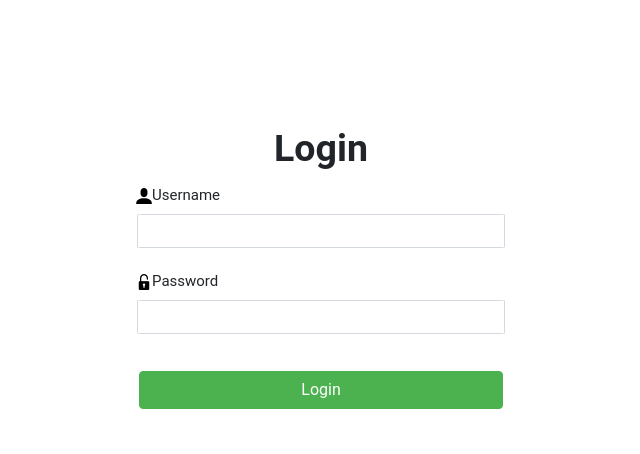
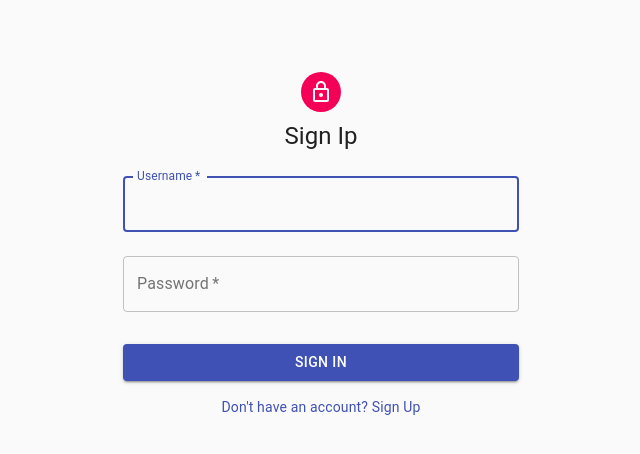
Before and after one commit to vantungo/Covid19-Tracker, a React (Create React App) app: page /login in a window 1280 px wide. Shown: the top 454 px of the page, without its empty margins (319-959 px from the left). Built offline with nearby package versions, Linux system fonts and the light colour scheme.

Commit message:
tunv - edit UI login page

```diff
--- a/src/components/Login/Login.js
+++ b/src/components/Login/Login.js
@@ -1,85 +1,121 @@
 import React, { useState, useRef } from "react";
-import "./style.css";
-import userImg from "./user.png";
-import passwordImg from "./password.png";
 import { useHistory } from "react-router-dom";
 import Swal from "sweetalert2";
 import { useDispatch } from "react-redux";
 import { GlobalActions } from "../../redux/slices/globalSlice";
+import Container from "@material-ui/core/Container";
+import CssBaseline from "@material-ui/core/CssBaseline";
+import TextField from "@material-ui/core/TextField";
+import Button from "@material-ui/core/Button";
+import Avatar from "@material-ui/core/Avatar";
+import Link from '@material-ui/core/Link';
+import { makeStyles } from "@material-ui/core/styles";
+import Grid from "@material-ui/core/Grid";
+import LockOutlinedIcon from "@material-ui/icons/LockOutlined";
+import Typography from "@material-ui/core/Typography";
+
+const useStyles = makeStyles((theme) => ({
+  paper: {
+    marginTop: theme.spacing(8),
+    display: "flex",
+    flexDirection: "column",
+    alignItems: "center",
+  },
+  avatar: {
+    margin: theme.spacing(1),
+    backgroundColor: theme.palette.secondary.main,
+  },
+  form: {
+    width: "100%",
+    marginTop: theme.spacing(1),
+  },
+  submit: {
+    margin: theme.spacing(3, 0, 2),
+  },
+}));
 
 function Login(props) {
   const history = useHistory();
-  const [username, setUsername] = useState("");
-  const [password, setPassword] = useState("");
   const dispatch = useDispatch();
+  const classes = useStyles();
 
-  const login = (e) => {
-    if (username === "" && password === "") {
-      alert("Enter username or password!");
-    } else if (username === "admin" && password === "admin") {
-      dispatch(GlobalActions.loadingPage(true));
-      localStorage.setItem("token", true);
-      setTimeout(() => {
-        dispatch(GlobalActions.loadingPage(false));
-      }, 2000);
-      history.push("/");
-    } else {
-      Swal.fire({
-        position: "center-center",
-        icon: "error",
-        title: "Login failed!",
-        text: "Your email or password is incorrect.",
-        showConfirmButton: false,
-      });
-    }
+  // const login = (e) => {
+  //   if (username === "" && password === "") {
+  //     alert("Enter username or password!");
+  //   } else if (username === "admin" && password === "admin") {
+  //     dispatch(GlobalActions.loadingPage(true));
+  //     localStorage.setItem("token", true);
+  //     setTimeout(() => {
+  //       dispatch(GlobalActions.loadingPage(false));
+  //     }, 2000);
+  //     history.push("/");
+  //   } else {
+  //     Swal.fire({
+  //       position: "center-center",
+  //       icon: "error",
+  //       title: "Login failed!",
+  //       text: "Your email or password is incorrect.",
+  //       showConfirmButton: false,
+  //     });
+  //   }
+  // };
+
+  const handleLinkToRegister = () => {
+    history.push("/signup");
   };
 
-  const handleUsernameChange = (e) => {
-    setUsername(e.target.value);
-  };
-
-  const handlePasswordChange = (e) => {
-    setPassword(e.target.value);
-  };
   return (
-    <div className="container">
-      <div className="login-page">
-        <div className="login-title">
-          <label>Login</label>
-        </div>
-        <form className="login-form">
-          <div className="text-field">
-            <label>
-              <img src={userImg} alt="" />
-              Username
-            </label>
-            <input
-              type="text"
-              className="input-text"
-              required
-              onChange={handleUsernameChange}
-            />
-          </div>
-          <div className="text-field">
-            <label>
-              <img src={passwordImg} alt="" />
-              Password
-            </label>
-            <input
-              type="password"
-              className="input-text"
-              required
-              onChange={handlePasswordChange}
-            />
-          </div>
-          <div className="button-login">
-            <button type="submit" className="btn btn-success" onClick={login}>
-              Login
-            </button>
-          </div>
+    <Container component="main" maxWidth="xs">
+      <CssBaseline />
+      <div className={classes.paper}>
+        <Avatar className={classes.avatar}>
+          <LockOutlinedIcon />
+        </Avatar>
+        <Typography component="h1" variant="h5">
+          Sign Ip
+        </Typography>
+        <form className={classes.form} noValidate>
+          <TextField
+            variant="outlined"
+            margin="normal"
+            required
+            fullWidth
+            id="username"
+            label="Username"
+            name="username"
+            autoComplete="username"
+            autoFocus
+          />
+          <TextField
+            variant="outlined"
+            margin="normal"
+            required
+            fullWidth
+            name="password"
+            label="Password"
+            type="password"
+            id="password"
+            autoComplete="current-password"
+          />
+          <Button
+            type="submit"
+            fullWidth
+            variant="contained"
+            color="primary"
+            className={classes.submit}
+          >
+            Sign In
+          </Button>
+          <Grid container justifyContent="center">
+            <Grid item>
+              <Link href="#" variant="body2" onClick={handleLinkToRegister}>
+                {"Don't have an account? Sign Up"}
+              </Link>
+            </Grid>
+          </Grid>
         </form>
       </div>
-    </div>
+    </Container>
   );
 }
 
--- a/src/components/Login/style.css
+++ /dev/null
@@ -1,69 +0,0 @@
-body {
-  /* background-image: linear-gradient(to right, #202A35, #202A35); */
-  font-family: Roboto;
-  font-size: 15px;
-}
-.login-page {
-  text-align: center;
-  margin: 7em auto;
-  background-color: white;
-  border-radius: 2%;
-}
-
-.login-title {
-  font-size: 2.5em;
-  font-weight: bold;
-  text-align: center;
-  padding-top: 15px;
-}
-
-.text-field .input-text {
-  width: 92%;
-  height: 2.4em;
-  margin-bottom: 1.5em;
-  border-radius: 2%;
-  border: solid 1px #d3d9df;
-  font-size: 95%;
-  outline-color: #0eb1e9;
-}
-
-.text-field label {
-  float: left;
-  margin-bottom: 0.5em;
-  margin-left: 1em;
-}
-
-.button-login button {
-  width: 91%;
-  margin: 1em 0 2em;
-  background-color: #4cb24f;
-  border: solid 1px #4cb24f;
-}
-
-@media screen and (min-width: 500px) {
-    .login-page {
-      width: 80%;
-    }
-
-    .text-field .input-text {
-      width: 92%;
-    }
-
-    .button-login button {
-      width: 91%;
-    }
-  }
-
-@media screen and (min-width: 600px) {
-  .login-page {
-    width: 400px;
-  }
-
-  .text-field .input-text {
-    width: 92%;
-  }
-
-  .button-login button {
-    width: 91%;
-  }
-}
--- a/src/components/MainLayout/MainLayout.js
+++ b/src/components/MainLayout/MainLayout.js
@@ -83,16 +83,16 @@
       <ThemeProvider theme={theme}>
         <AppBar position="static">
           <Toolbar className={classes.navbar}>
-            <IconButton
+            {/* <IconButton
               edge="start"
               className={classes.menuButton}
               color="inherit"
               aria-label="menu"
             >
               <MenuIcon />
-            </IconButton>
+            </IconButton> */}
             <Typography variant="h6" className={classes.title}>
-              <Link to="/">Coronavirus (COVID-19) Dashboard</Link>
+              <Link to="/">Coronavirus Dashboard</Link>
             </Typography>
 
             <Button color="inherit" onClick={handleLinkToNewsPage}>
```
Also changed, not shown: src/components/Login/password.png (deleted), src/components/Login/user.png (deleted).
